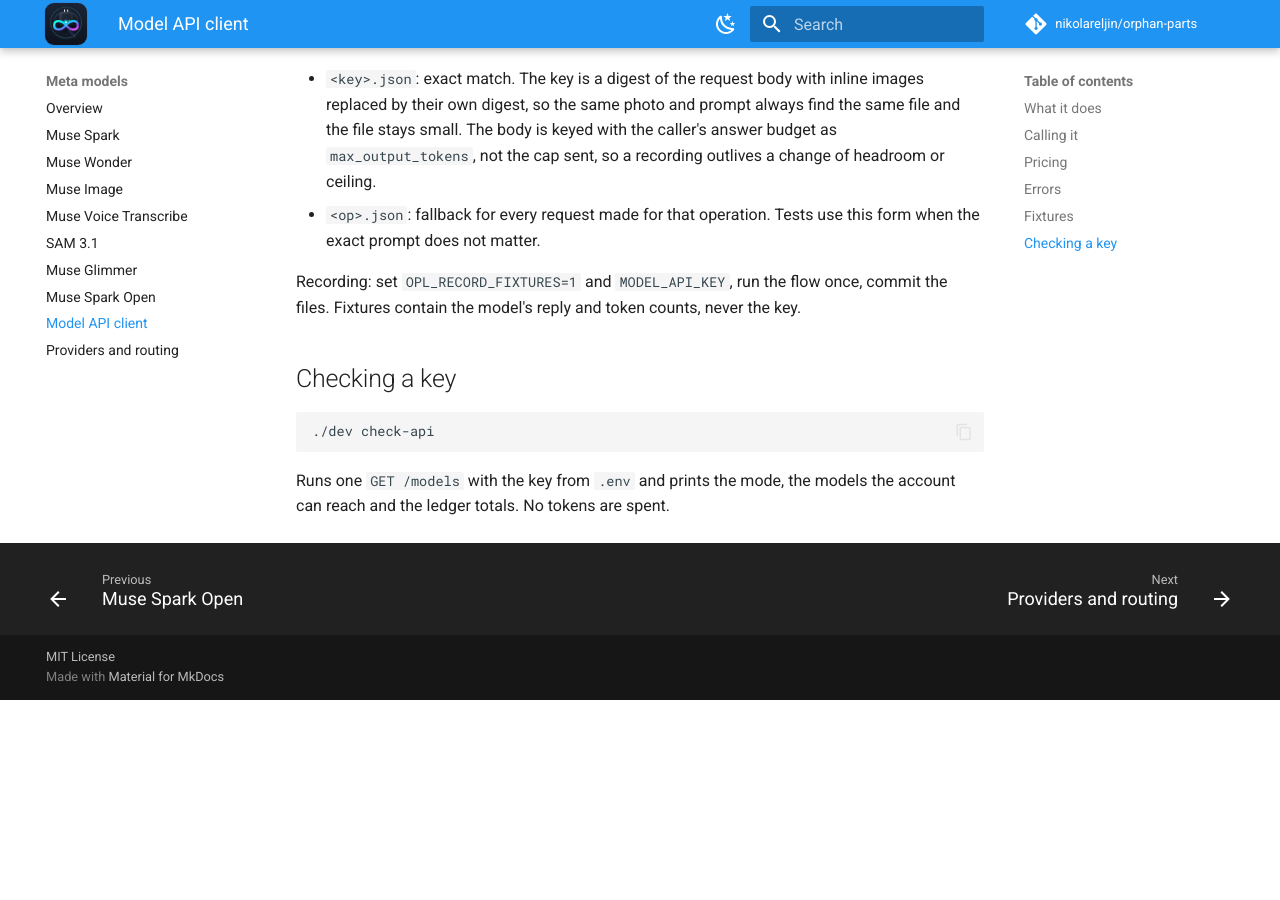
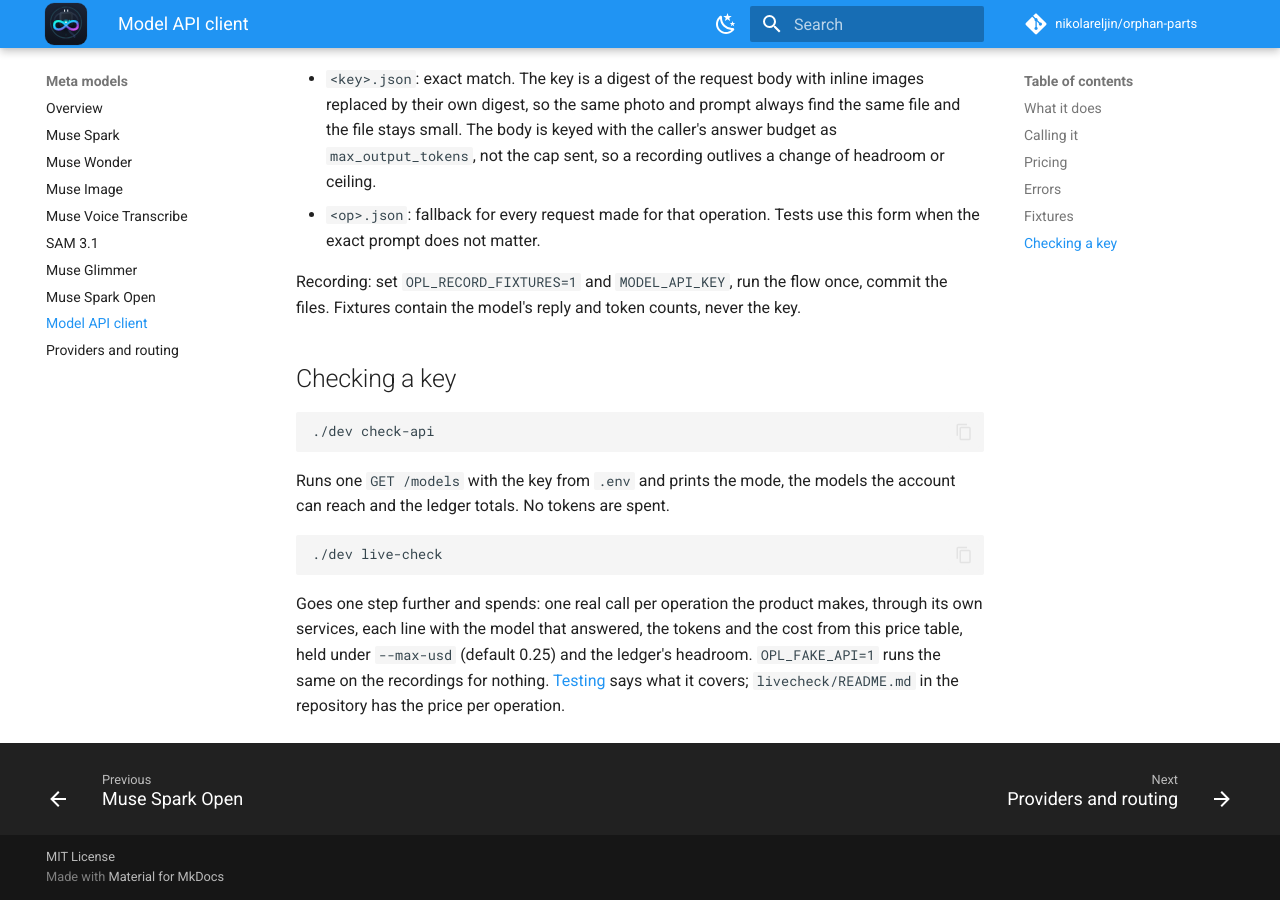
Before and after one commit to nikolareljin/orphan-parts, an MkDocs documentation site: the page built from docs/models/model-api-client.md, in a window 1280 px wide and 900 px high, scrolled down 2742 px. Built offline with MkDocs 1.6.1 and Material for MkDocs 9.7.7, drawn with Linux system fonts in a browser that asks for light colours; comment, search, counter and statistics services are not loaded; before the commit the page ends 3442 px from its top, so only the background shows below that.

Commit message:
docs: the live check, its price table and the dry run

````diff
--- a/docs/models/model-api-client.md
+++ b/docs/models/model-api-client.md
@@ -104,3 +104,13 @@
 
 Runs one `GET /models` with the key from `.env` and prints the mode, the models the account can
 reach and the ledger totals. No tokens are spent.
+
+```bash
+./dev live-check
+```
+
+Goes one step further and spends: one real call per operation the product makes, through its
+own services, each line with the model that answered, the tokens and the cost from this price
+table, held under `--max-usd` (default 0.25) and the ledger's headroom. `OPL_FAKE_API=1` runs
+the same on the recordings for nothing. [Testing](../development/testing.md#the-live-check)
+says what it covers; `livecheck/README.md` in the repository has the price per operation.
````
Also changed, not shown: CHANGELOG.md (+1 -0 lines), docs/development/layout.md (+5 -0 lines), docs/development/testing.md (+35 -0 lines).
